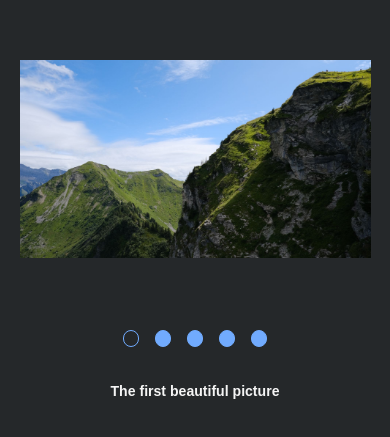
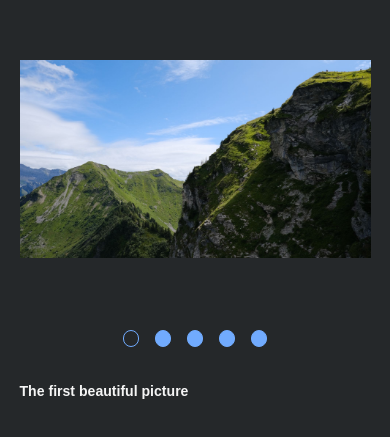
Before and after one commit to webjsmaster/cssMemeSlider, a plain HTML site: page cssMemeSlider/index.html in a window 390 px wide. Shown: the part 209-646 px from the top of the page. Drawn offline with Linux system fonts and the light colour scheme.

Commit message:
fix: position subtitle  (Mon, Sep 18, 2023 04:37:26 PM)

```diff
--- a/cssMemeSlider/style.css
+++ b/cssMemeSlider/style.css
@@ -128,10 +128,6 @@ body {
             "subtitle subtitle";
     }
 
-    .subtitle {
-        justify-content: center;
-    }
-
     .nav {
         justify-content: center;
     }
```
